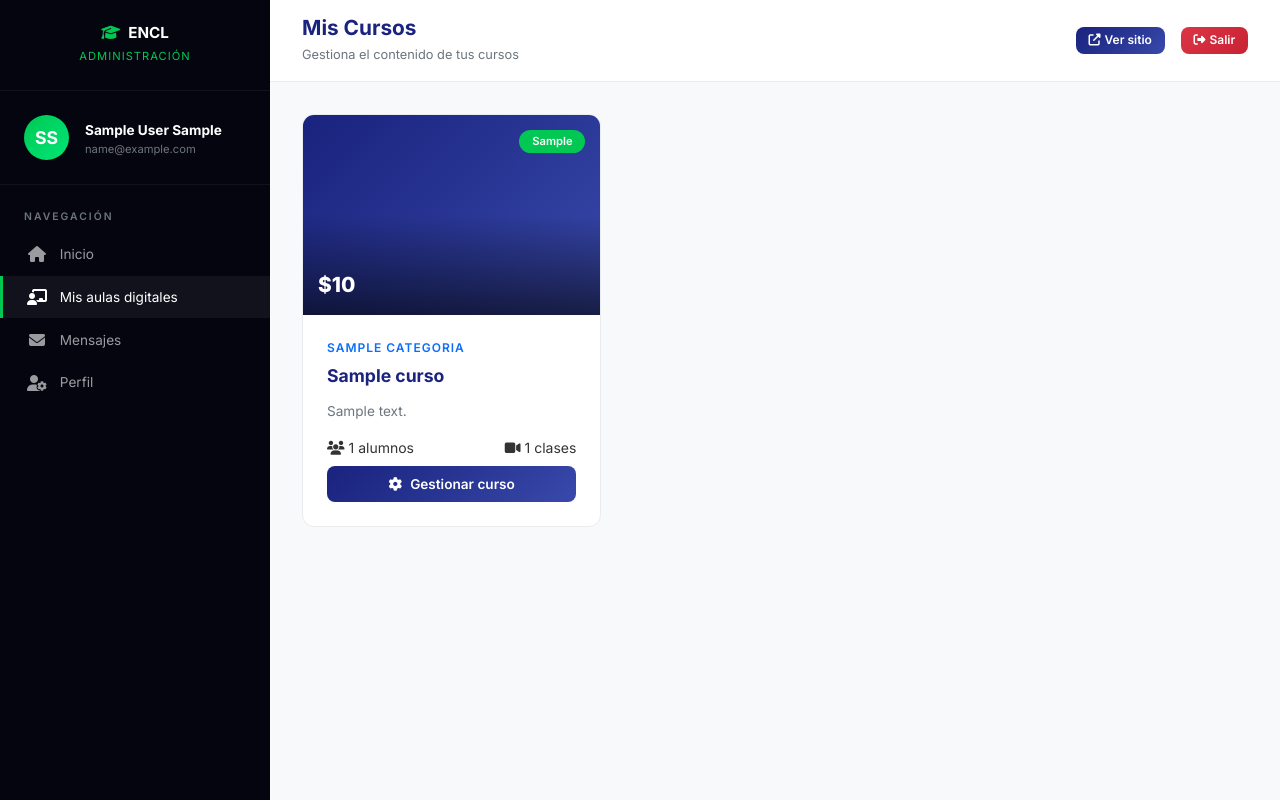
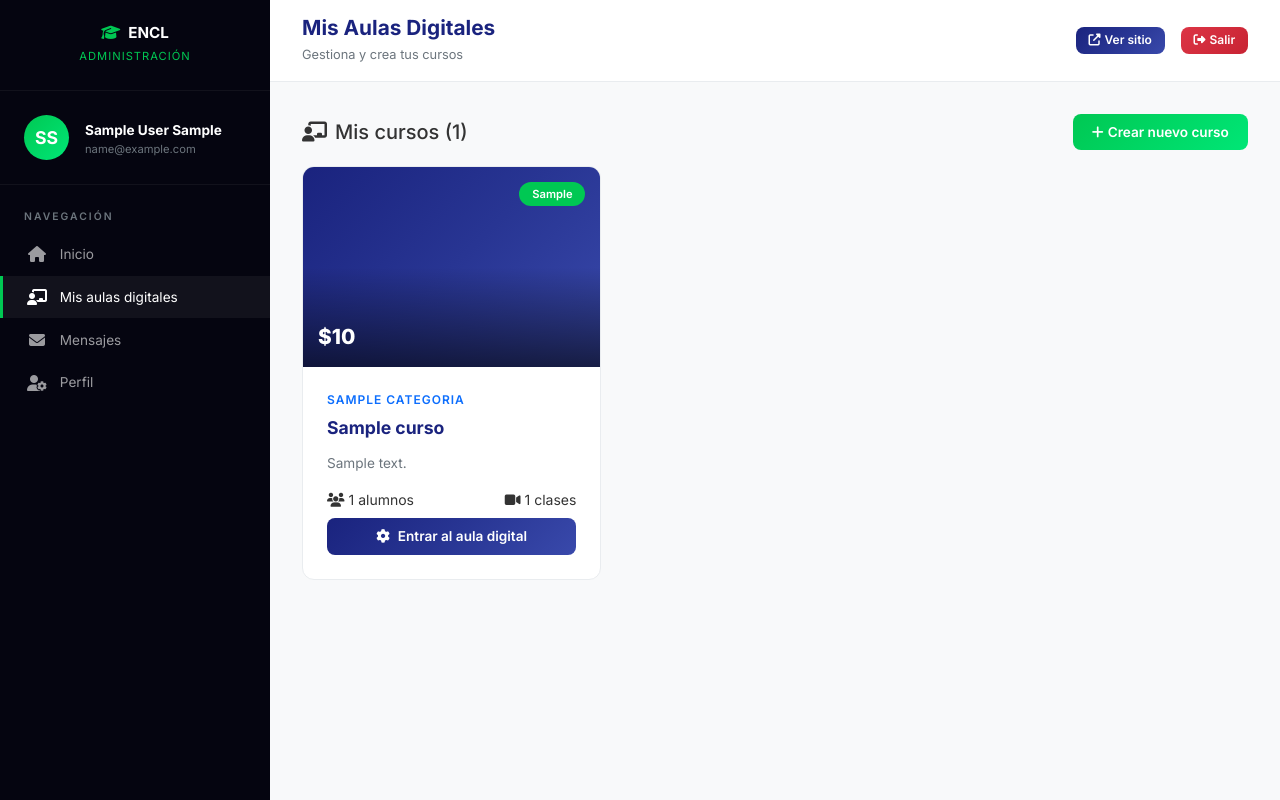
Before and after one commit to jor231974/encl-plataforma, a Flask app: page /instructor/cursos in a window 1280 px wide. Run offline with Flask 3, Linux system fonts and the light colour scheme; a user stored in the database is signed in; tables that the repository leaves empty hold one stand-in row (values such as "Sample post").

Commit message:
feat: instructors can create their own courses

```diff
--- a/app.py
+++ b/app.py
@@ -481,7 +481,30 @@ def instructor_dashboard():
 @instructor_required
 def instructor_cursos():
     cursos = Curso.query.filter_by(instructor_id=current_user.id).all()
-    return render_template('instructor/cursos.html', cursos=cursos, **get_theme_config())
+    categorias = Categoria.query.filter_by(activo=True).all()
+    return render_template('instructor/cursos.html', cursos=cursos, categorias=categorias, **get_theme_config())
+
+@app.route('/instructor/curso/crear', methods=['POST'])
+@login_required
+@instructor_required
+def instructor_crear_curso():
+    titulo = request.form.get('titulo')
+    slug = titulo.lower().replace(' ', '-').replace('á','a').replace('é','e').replace('í','i').replace('ó','o').replace('ú','u').replace('ñ','n')
+    slug = slug + '-' + str(int(datetime.utcnow().timestamp()))[-4:]
+    curso = Curso(
+        titulo=titulo, slug=slug,
+        descripcion_corta=request.form.get('descripcion_corta'),
+        descripcion_larga=request.form.get('descripcion_larga'),
+        categoria_id=request.form.get('categoria_id') or None,
+        instructor_id=current_user.id,
+        nivel=request.form.get('nivel', 'Principiante'),
+        duracion_horas=float(request.form.get('duracion_horas', 0)),
+        precio=float(request.form.get('precio', 0))
+    )
+    db.session.add(curso)
+    db.session.commit()
+    flash('Curso creado exitosamente. Ya puedes gestionarlo.', 'success')
+    return redirect(url_for('instructor_curso_detalle', curso_id=curso.id))
 
 @app.route('/instructor/curso/<int:curso_id>')
 @login_required
--- a/templates/instructor/cursos.html
+++ b/templates/instructor/cursos.html
@@ -1,9 +1,16 @@
 {% extends 'dashboard_base.html' %}
 {% block sidebar_menu %}{% include 'instructor/sidebar.html' %}{% endblock %}
-{% block page_title %}Mis Cursos{% endblock %}
-{% block page_subtitle %}Gestiona el contenido de tus cursos{% endblock %}
+{% block page_title %}Mis Aulas Digitales{% endblock %}
+{% block page_subtitle %}Gestiona y crea tus cursos{% endblock %}
 
 {% block content %}
+<div class="d-flex justify-content-between align-items-center mb-3">
+    <h5 class="mb-0"><i class="fas fa-chalkboard-teacher me-2"></i>Mis cursos ({{ cursos|length }})</h5>
+    <button class="btn btn-encl btn-encl-success" data-bs-toggle="modal" data-bs-target="#modalCrearCurso">
+        <i class="fas fa-plus me-1"></i>Crear nuevo curso
+    </button>
+</div>
+
 <div class="row g-4">
     {% for curso in cursos %}
     <div class="col-lg-4 col-md-6">
@@ -19,23 +26,56 @@
                 {% endif %}
             </div>
             <div class="card-body">
-                <div class="card-category">{{ curso.categoria.nombre if curso.categoria else '' }}</div>
+                <div class="card-category">{{ curso.categoria.nombre if curso.categoria else 'Sin categoría' }}</div>
                 <h5>{{ curso.titulo }}</h5>
                 <p>{{ curso.descripcion_corta[:100] }}{% if curso.descripcion_corta and curso.descripcion_corta|length > 100 %}...{% endif %}</p>
                 <div class="d-flex justify-content-between align-items-center mb-2">
                     <small><i class="fas fa-users me-1"></i>{{ curso.inscripciones|length }} alumnos</small>
                     <small><i class="fas fa-video me-1"></i>{{ curso.clases|length }} clases</small>
                 </div>
-                <a href="{{ url_for('instructor_curso_detalle', curso_id=curso.id) }}" class="btn btn-encl btn-encl-primary w-100"><i class="fas fa-cog me-2"></i>Gestionar curso</a>
+                <a href="{{ url_for('instructor_curso_detalle', curso_id=curso.id) }}" class="btn btn-encl btn-encl-primary w-100"><i class="fas fa-cog me-2"></i>Entrar al aula digital</a>
             </div>
         </div>
     </div>
     {% else %}
     <div class="col-12 text-center py-5">
-        <i class="fas fa-book-open" style="font-size: 4rem; color: var(--gray-300);"></i>
-        <h4 class="mt-3 text-muted">No tienes cursos asignados</h4>
-        <p>Contacta al administrador para que te asignen cursos.</p>
+        <i class="fas fa-chalkboard-teacher" style="font-size: 4rem; color: var(--gray-300);"></i>
+        <h4 class="mt-3 text-muted">No tienes cursos aún</h4>
+        <p>Crea tu primer curso para comenzar.</p>
+        <button class="btn btn-encl btn-encl-success" data-bs-toggle="modal" data-bs-target="#modalCrearCurso">
+            <i class="fas fa-plus me-1"></i>Crear mi primer curso
+        </button>
     </div>
     {% endfor %}
 </div>
+
+<!-- Modal Crear Curso -->
+<div class="modal fade modal-encl" id="modalCrearCurso"><div class="modal-dialog modal-lg"><div class="modal-content">
+    <div class="modal-header"><h5 class="modal-title">Crear nuevo curso</h5><button type="button" class="btn-close" data-bs-dismiss="modal"></button></div>
+    <div class="modal-body">
+        <form method="POST" action="{{ url_for('instructor_crear_curso') }}">
+            <div class="row g-3">
+                <div class="col-md-8"><label class="form-label">Nombre del curso *</label><input type="text" class="form-control" name="titulo" required></div>
+                <div class="col-md-4"><label class="form-label">Categoría</label>
+                    <select class="form-select" name="categoria_id">
+                        <option value="">-- Sin categoría --</option>
+                        {% for c in categorias %}<option value="{{ c.id }}">{{ c.nombre }}</option>{% endfor %}
+                    </select>
+                </div>
+                <div class="col-12"><label class="form-label">Descripción corta</label><textarea class="form-control" name="descripcion_corta" rows="2"></textarea></div>
+                <div class="col-12"><label class="form-label">Descripción larga</label><textarea class="form-control" name="descripcion_larga" rows="3"></textarea></div>
+                <div class="col-md-4"><label class="form-label">Nivel</label>
+                    <select class="form-select" name="nivel">
+                        <option value="Principiante">Principiante</option>
+                        <option value="Intermedio">Intermedio</option>
+                        <option value="Avanzado">Avanzado</option>
+                    </select>
+                </div>
+                <div class="col-md-4"><label class="form-label">Duración (horas)</label><input type="number" class="form-control" name="duracion_horas" value="20"></div>
+                <div class="col-md-4"><label class="form-label">Precio ($)</label><input type="number" class="form-control" name="precio" value="0" step="0.01"></div>
+            </div>
+            <button type="submit" class="btn btn-encl btn-encl-primary w-100 mt-3"><i class="fas fa-plus me-1"></i>Crear curso</button>
+        </form>
+    </div>
+</div></div></div>
 {% endblock %}
```
